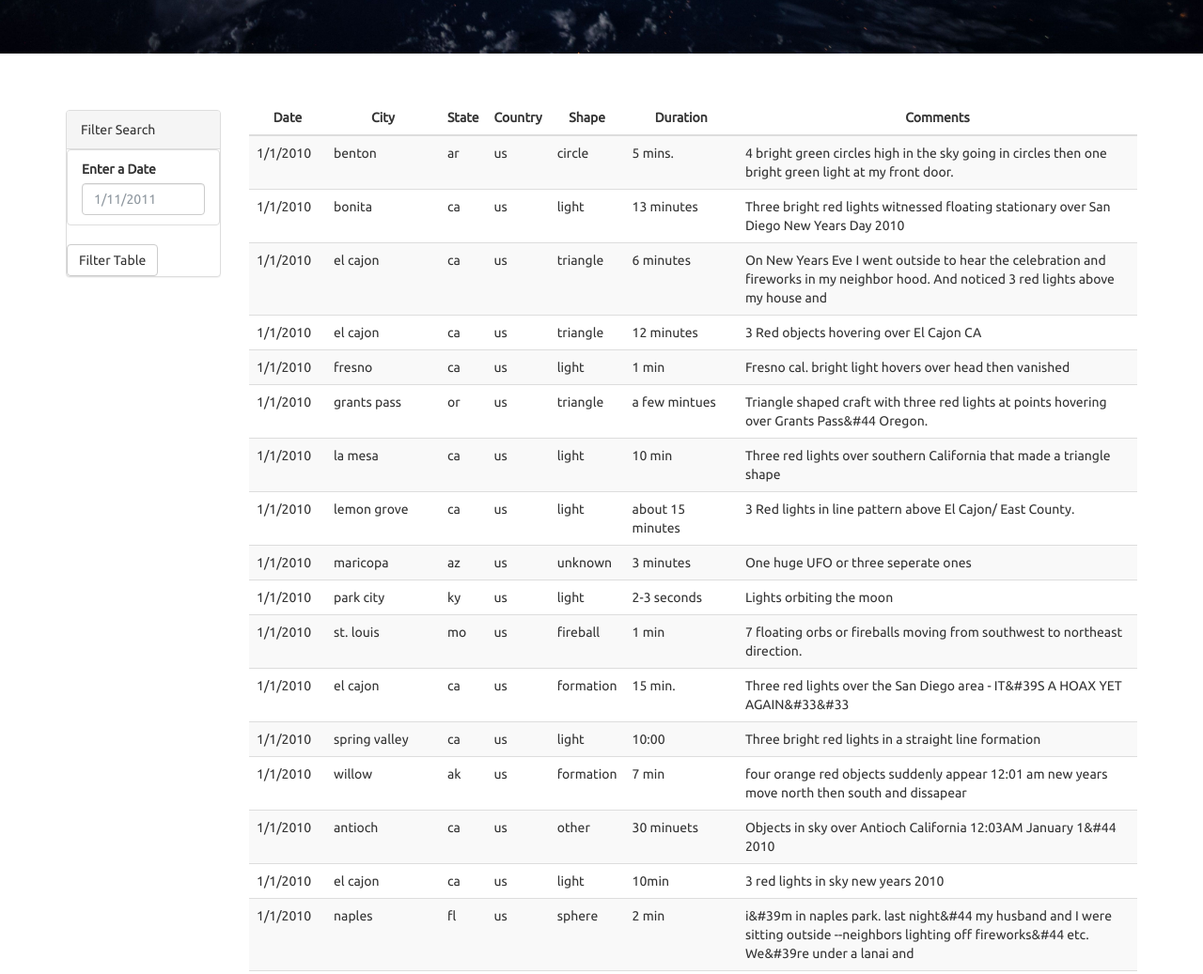
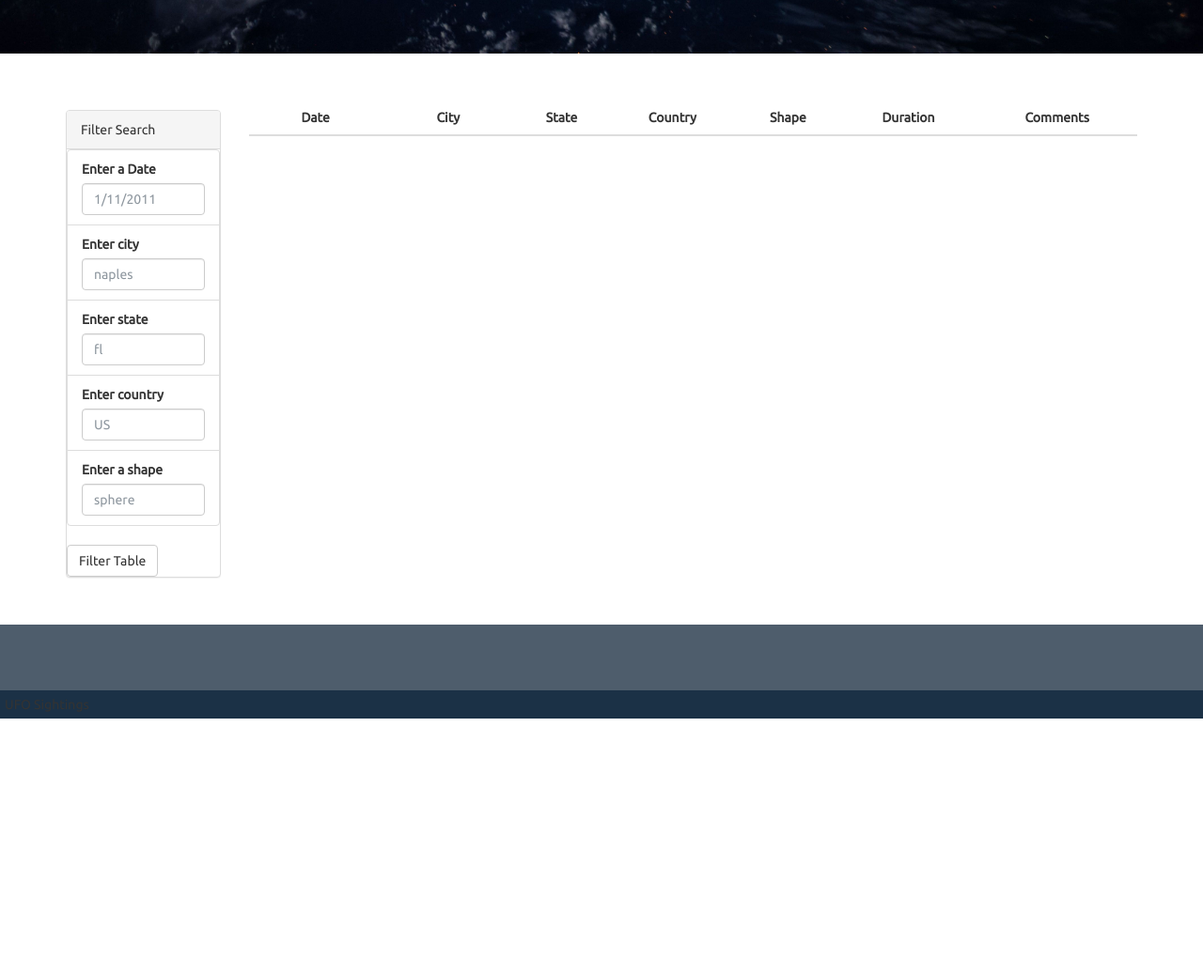
Before and after one commit to zareentaz/Javascript--Homework, a plain HTML site: page StarterCode/index.html in a window 1280 px wide. Shown: the part 555-1592 px from the top of the page at 94% size. After the commit the page ends 1320 px from the top, so only its background shows below. Drawn offline with nearby package versions, Linux system fonts and the light colour scheme.

Commit message:
adding additional tags to html

```diff
--- a/StarterCode/index.html
+++ b/StarterCode/index.html
@@ -39,6 +39,22 @@
                         <label for="date">Enter a Date</label>
                         <input class="form-control" id="datetime" type="text" placeholder="1/11/2011">
                       </li>
+                      <li class="filter list-group-item">
+                        <label for="city">Enter city</label>
+                        <input class="form-control" id="cityname" type="text" placeholder="naples">
+                      </li>
+                      <li class="filter list-group-item">
+                        <label for="state">Enter state</label>
+                        <input class="form-control" id="state" type="text" placeholder="fl">
+                      </li>
+                      <li class="filter list-group-item">
+                        <label for="country">Enter country</label>
+                        <input class="form-control" id="country" type="text" placeholder="US">
+                      </li>
+                      <li class="filter list-group-item">
+                        <label for="shape">Enter a shape</label>
+                        <input class="form-control" id="shape" type="text" placeholder="sphere">
+                      </li>
                     </ul>
                   </div>
                   <button id="filter-btn" type="submit" class="btn btn-default">Filter Table</button>
--- a/StarterCode/static/js/app.js
+++ b/StarterCode/static/js/app.js
@@ -7,30 +7,8 @@ var tbody = d3.select("tbody");
 // Console.log the weather data from data.js
 console.log(data);
 
-
-
-
-// YOUR CODE HERE!
-
-data.forEach(function(Alliendata){
-    console.log(Alliendata);
-
-    //append one table row `tr` for each alliendata object
-    var row=tbody.append("tr");
-
-    //Use `Object.entries` to console.log each alliendata value
-    Object.entries(Alliendata).forEach(function([key, value]) {
-       console.log(key, value);
-
-       //Append a cell to the row for each value
-       var cell = row.append("td");
-       cell.text(value);
-    });
-});
-
-
 // Select the submit button
-var submit = d3.select("#submit");
+var submit = d3.select("#filter-btn");
 
 submit.on("click", function() {
 
@@ -43,17 +21,34 @@ submit.on("click", function() {
   // Get the value property of the input element
   var inputValue = inputElement.property("value");
 
-  console.log(inputValue);
+  var inputcity =d3.select("#cityname");
+
+  var input_city_value = inputcity.property("value");
+
+
+  // filtering the data on the basis of user input
 
   var filteredData = tableData.filter(info => info.datetime === inputValue);
+  var filtercity = tableData.filter(info => info.city === input_city_value);
 
   console.log(filteredData);
+ // console.log(filtercity);
 
-  // First, create an array with just the age values
-  var date = filteredData.map(info => info.datetime);
 
   // Then, select the unordered list element by class name
-  var list = d3.select(".summary");
 
+  //append one table row `tr` for each alliendata object
+  filteredData.forEach(function(Alliendata){
 
+    var row=tbody.append("tr");
+
+  //Use `Object.entries` to console.log each alliendata value
+   Object.entries(Alliendata).forEach(function([key, value]){
+    // console.log(key, value);
+
+     //Append a cell to the row for each value
+     var cell = row.append("td");
+     cell.text(value);
+    });
+  });
 });
```
